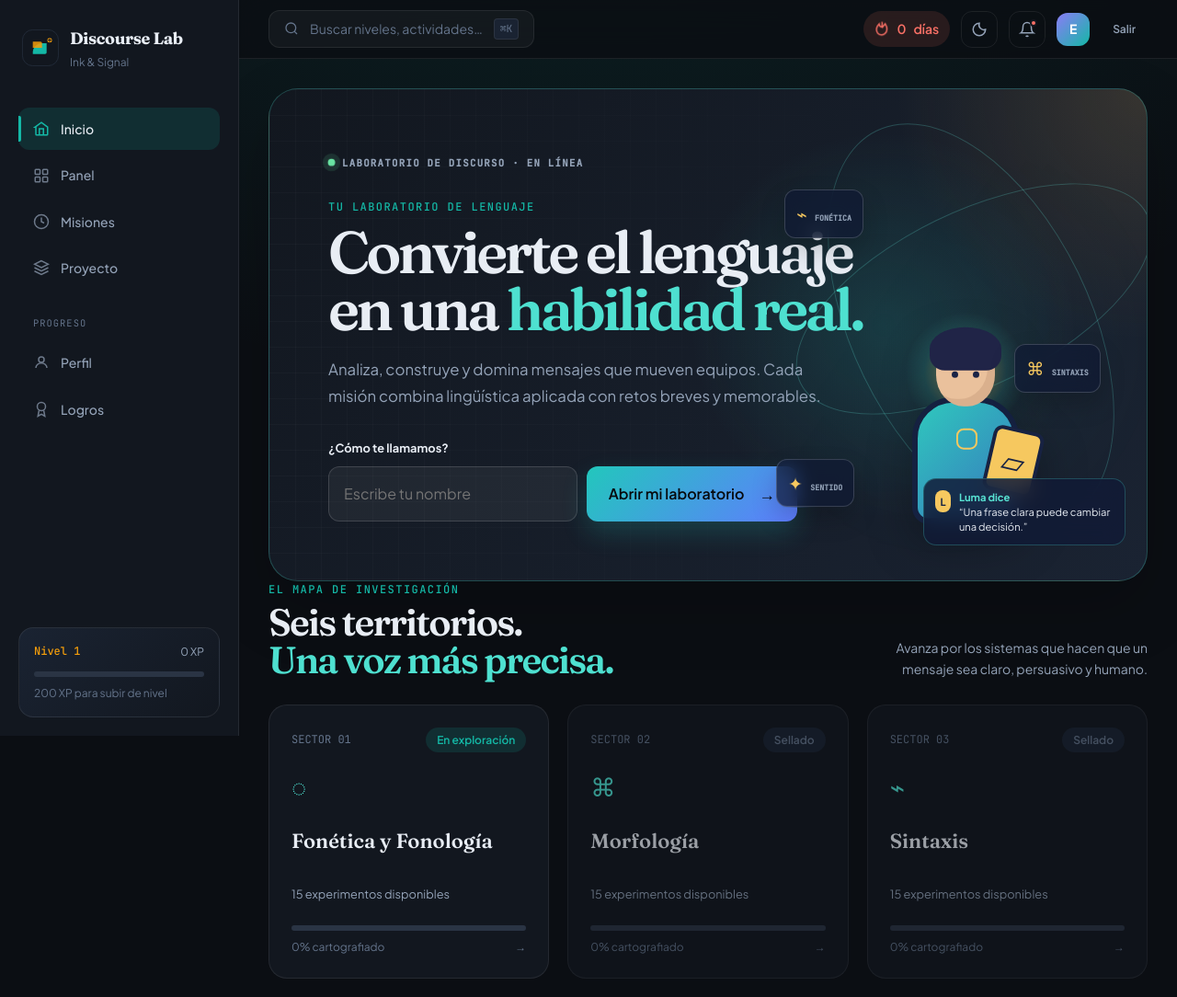
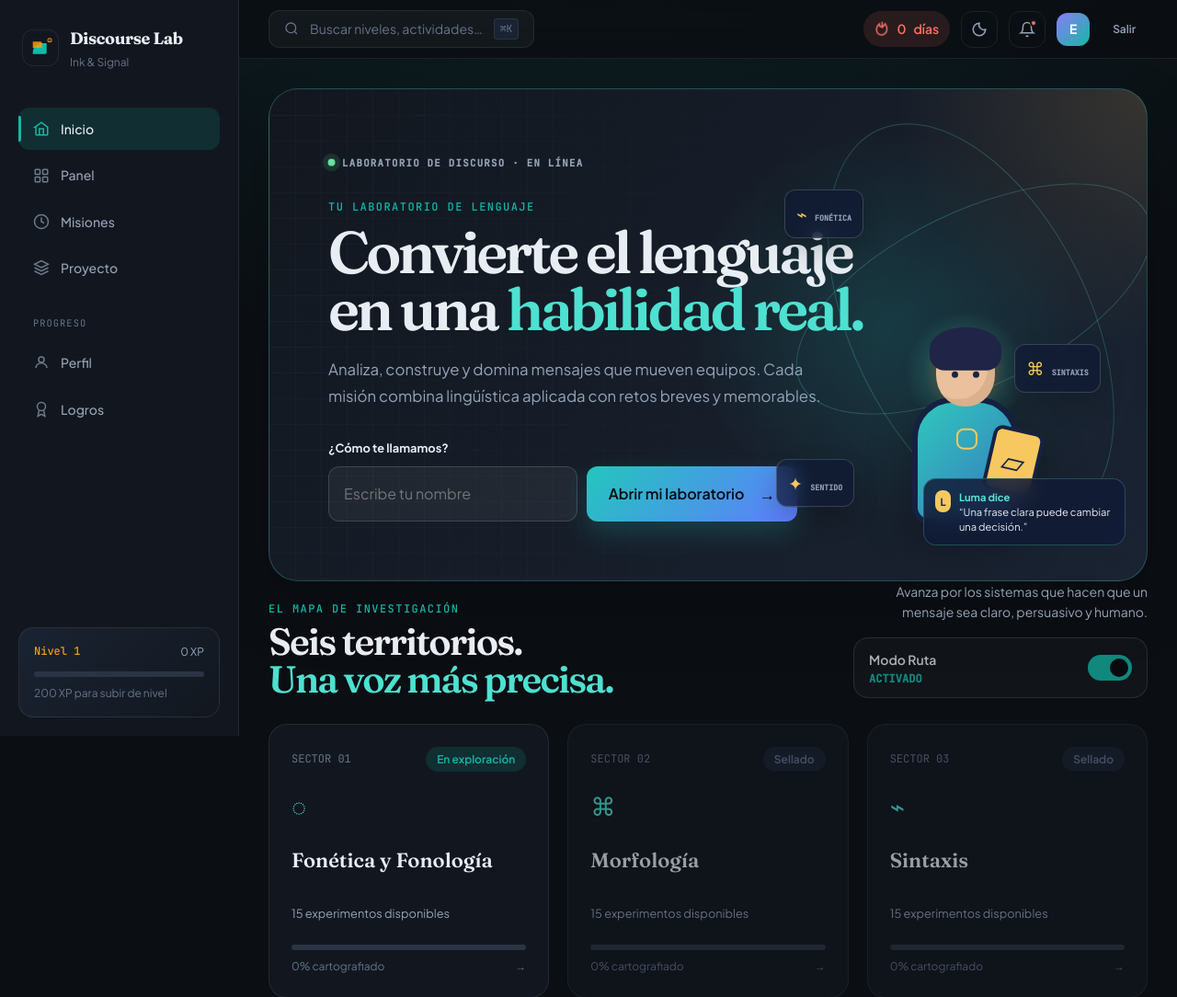
Before and after one commit to gabosos/Discourse_lab, a Flask app: page / in a window 1280 px wide. Shown: the top 1084 px of the page at 92% size. Run offline with Flask 3, Linux system fonts and the light colour scheme; data comes from the database, SQL or seed files in the repository; some libraries are stand-ins or nearby versions.

Commit message:
fix: show route mode on welcome screen

```diff
--- a/app/static/css/style.css
+++ b/app/static/css/style.css
@@ -445,6 +445,8 @@ p { margin: 0; }
 .dl-journey-heading-actions { display: grid; gap: var(--dl-space-4); justify-items: end; max-width: 320px; }
 .dl-journey-heading-actions > p { color: var(--dl-text-muted); font-size: var(--dl-text-sm); line-height: 1.6; text-align: right; }
 .dl-journey-heading-actions .dl-route-control { width: 100%; justify-content: space-between; }
+.dl-route-control-disabled { opacity: 0.72; }
+.dl-route-control-disabled .dl-switch { cursor: not-allowed; }
 .dl-detail-header h1 { font-size: var(--dl-text-3xl); margin: var(--dl-space-3) 0; }
 .dl-activity-timeline { display: flex; flex-direction: column; gap: var(--dl-space-4); margin: var(--dl-space-8) 0; }
 .dl-activity-item { display: flex; gap: var(--dl-space-4); padding: var(--dl-space-5); border-radius: var(--dl-radius-lg); background: var(--dl-bg-elevated); border: 1px solid var(--dl-border); transition: all var(--dl-duration-base); cursor: pointer; }
--- a/app/templates/home.html
+++ b/app/templates/home.html
@@ -63,6 +63,15 @@
         </label>
         <span class="dl-sr-only" id="routeModeDescription">Activa el avance secuencial o permite acceso libre a las actividades.</span>
       </div>
+      {% else %}
+      <div class="dl-route-control dl-route-control-disabled" aria-label="Modo Ruta disponible después de registrarte">
+        <span class="dl-route-label">Modo Ruta <strong>ACTIVADO</strong></span>
+        <label class="dl-switch">
+          <input type="checkbox" checked disabled aria-describedby="routeModeGuestDescription">
+          <span class="dl-switch-track" aria-hidden="true"><span></span></span>
+        </label>
+        <span class="dl-sr-only" id="routeModeGuestDescription">Regístrate o inicia sesión para cambiar esta preferencia.</span>
+      </div>
       {% endif %}
     </div>
   </div>
```
Also changed, not shown: tests/test_end_to_end.py (+4 -1 lines).
